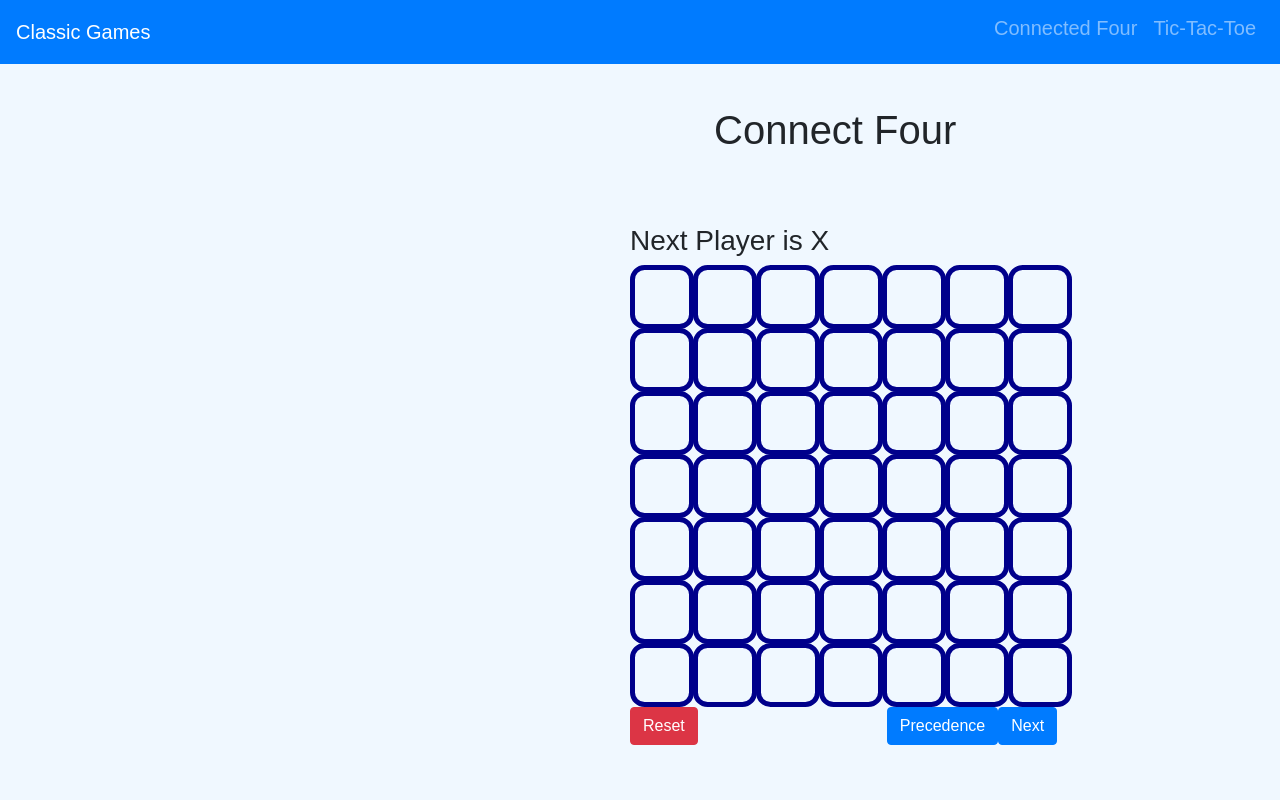
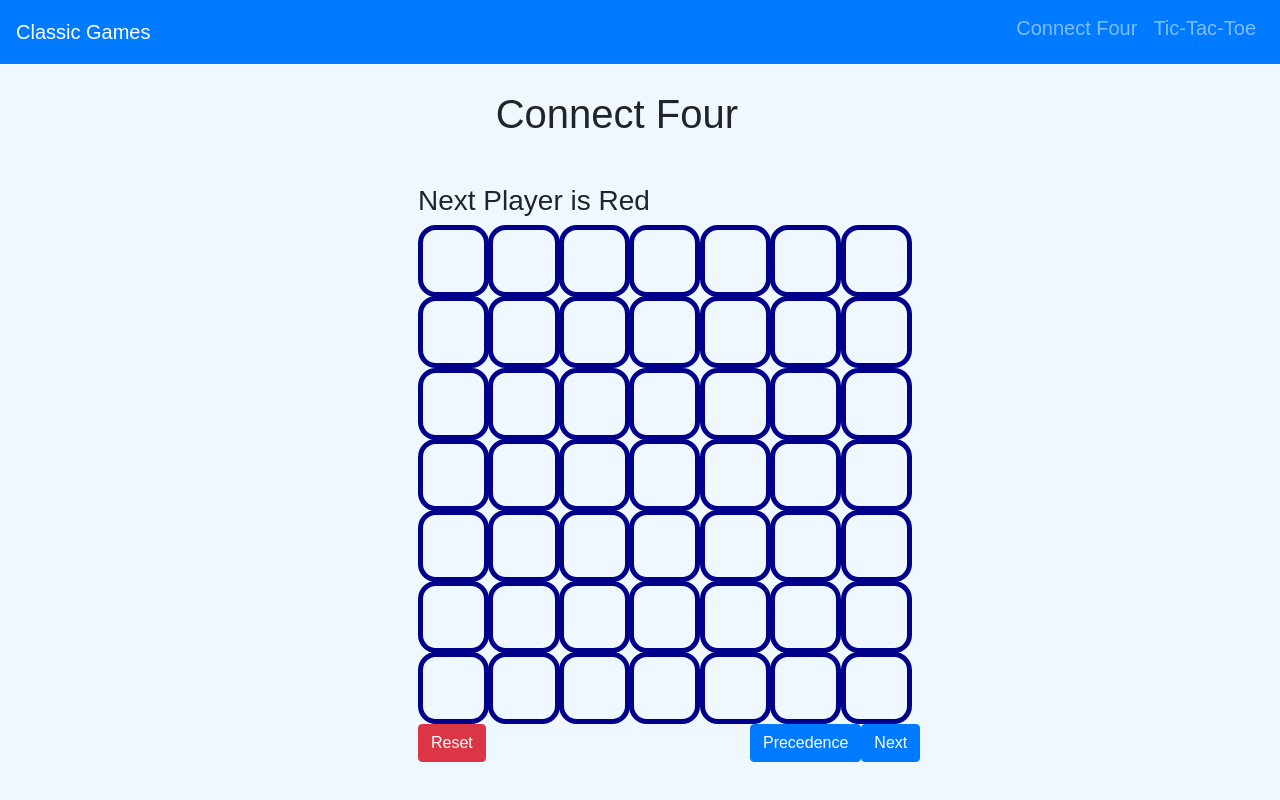
Before and after one commit to simCecca/ClassicGames, a React (Create React App) app: page /#/ConnectFour in a window 1280 px wide. Built offline with nearby package versions, Linux system fonts and the light colour scheme.

Commit message:
add the home page

```diff
--- a/public/index.html
+++ b/public/index.html
@@ -23,7 +23,7 @@
       Learn how to configure a non-root public URL by running `npm run build`.
     -->
     <title>Classic Games</title>
-
+    <meta name="viewport" content="width=device-width, initial-scale=1.0">
     <!--Force browsers to load CSS before showing the page-->
     <div id="loadOverlay" style="background-color:aliceblue; position:absolute; top:0px; left:0px; width:100%; height:100%; z-index:2000;"></div>
   </head>
--- a/src/App.js
+++ b/src/App.js
@@ -1,8 +1,9 @@
 import React, { Component } from 'react';
 import logo from './logo.svg';
 import './style/App.css';
-import PersonalNavbar from './personalNavbar'
-import { HashRouter as Router, Route } from 'react-router-dom';
+import PersonalNavbar from './games/home/personalNavbar'
+import { HashRouter as Router, Route, Switch } from 'react-router-dom';
+import ClassicGames from './games/home/ClassicGames'
 import ConnectFour from './games/connectFour/ConnectFour'
 import TicTacToe from './games/tictactoe/TicTacToe'
 
@@ -10,13 +11,18 @@ import TicTacToe from './games/tictactoe/TicTacToe'
 class App extends Component {
   render() {
     return (
+        <div>
         <Router>
             <div>
                 <PersonalNavbar/>
-                <Route path="/ConnectFour" component={ConnectFour}/>
-                <Route path="/TicTacToe" component={TicTacToe}/>
+                <Switch>
+                    <Route exact path='/' component={ClassicGames}/>
+                    <Route path="/ConnectFour" component={ConnectFour}/>
+                    <Route path="/TicTacToe" component={TicTacToe}/>
+                </Switch>
             </div>
         </Router>
+        </div>
     );
   }
 }
--- a/src/games/commonComponents/board.jsx
+++ b/src/games/commonComponents/board.jsx
@@ -4,7 +4,7 @@ import Box from './box'
 class Board extends Component{
 
     renderBox(i){
-        return <Box index = { i } name = { this.props.name } color = { this.props.colors ? this.props.colors[i] : this.props.colors } style = { this.props.style } value = { this.props.boxes[i] } onClick={() => this.props.onClick(i)} winners = { this.props.winners } />;
+        return <Box index = { i } name = { this.props.name } style = { this.props.style } value = { this.props.boxes[i] } onClick={() => this.props.onClick(i)} style = { this.props.style } />;
     }
 
     renderBoard(numberOfBoxes){
--- a/src/games/commonComponents/box.jsx
+++ b/src/games/commonComponents/box.jsx
@@ -3,17 +3,18 @@ import React, { Component } from 'react'
 class Box extends Component{
 
     handleColor(){
-        let style = (this.props.style) ? this.props.style(this.props.index) : {};
-        if(this.props.winners.includes(this.props.index))
-            style = {background : "green"};
+        /*let style = (this.props.style) ? this.props.style(this.props.index) : {};
+        if(this.props.winners.includes(this.props.index)) {
+            style = {color: "green", border: "0.1em solid green"};
+        }
         if(this.props.color !== undefined)
-            style.color = this.props.color;
-        return style;
+            style.background = this.props.color;
+        return style;*/
     }
 
     render(){
         return (
-            <button className={ this.props.name } key = { this.props.index } onClick={ this.props.onClick } style={this.handleColor()}>
+            <button className={ this.props.name } key = { this.props.index } onClick={ this.props.onClick } style={this.props.style(this.props.index)}>
                 { this.props.value }
             </button>
         );
--- a/src/games/connectFour/ConnectFour.css
+++ b/src/games/connectFour/ConnectFour.css
@@ -1,21 +1,21 @@
 .btn-circle {
-    line-height: 1.428571429;
-    border-radius: 0.27em;
+    border-radius: 25%;
 }
 
 .box-connect-four {
-    border: 5px solid darkblue;
+    border: 0.1em solid darkblue;
     float: left;
-    font-size: 54px;
+    font-size: 7vmin;
     font-weight: bold;
-    line-height: 34px;
-    height: 64px;
-    margin-right: -1px;
-    margin-top: -1px;
+    line-height: 3%;
+    height: 9vmin;
+    margin-right: -0.1%;
+    margin-top: -0.1%;
     padding: 0;
     text-align: center;
-    width: 64px;
+    width: 8.9vmin;
     background: transparent;
+
 }
 
 .box-connect-four:focus {
@@ -26,20 +26,14 @@
     background: #ddd;
 }
 
-.game {
-    margin-left: 45em;
-    margin-top: 12em;
+.body-connect-four {
+    margin-left: 30%;
 }
 
-.body {
-    margin-top: 5em;
-}
-
-.pagetitle {
-    margin-left: 6em;
-    margin-top: -9em;
+.page-title-connect-four {
+    margin-left: 37%;
 }
 
 .btn-group-nextprevious {
-    margin-left: 13.5em;
+    margin-left: 34%;
 }
--- a/src/games/connectFour/gameConnectFour.jsx
+++ b/src/games/connectFour/gameConnectFour.jsx
@@ -46,7 +46,7 @@ class GameConnectFour extends Component{
             return;
         }
         if(freePosition != null){
-            boxes[freePosition] = this.state.isXNext ? 'X' : 'O';
+            boxes[freePosition] = this.state.isXNext ? '#d70000' : '#CCCC00';
             colors[freePosition] = this.state.isXNext ? '#d70000' : '#CCCC00';
             this.setState({
                 history: history.concat([{
@@ -81,6 +81,17 @@ class GameConnectFour extends Component{
         }
     }
 
+    handleStyle(id){
+        const history = this.state.history;
+        const current = history[this.state.stepNumber];
+        const winner = gameLogic.calculateWinner(current.boxes);
+        let style = {background: current.colors[id]};
+        if(winner && winner[1].includes(id))
+            style.border = "0.1em solid green";
+        return style;
+
+    }
+
     render(){
 
         let boxWinners = [-1,-1];
@@ -90,28 +101,28 @@ class GameConnectFour extends Component{
         const winner = gameLogic.calculateWinner(current.boxes);
         let type;
         if(winner){
-            type = winner[0];
+            type = winner[0] === '#d70000' ? 'Red' : 'Yellow';
             boxWinners = winner[1];
         }
-        const status = winner ? 'The winner is ' + type : 'Next Player is ' + (this.state.isXNext ? 'X' : 'O');
+        const status = winner ? 'The winner is ' + type : 'Next Player is ' + (this.state.isXNext ? 'Red' : 'Yellow');
         return (
-            <div className="game">
-                <div className="pagetitle">
+            <main role="main" className="container">
+                <div className="page-title-connect-four">
                     <h1>
                         Connect Four
                     </h1>
                 </div>
-                <div className="body">
+                <div className="body-connect-four">
                     <div className="status">
                         <div><h3>{ status }</h3></div>
                     </div>
                     <Board
                         name = "box-connect-four btn-circle"
-                        colors = { current.colors }
                         boardSize = { this.state.boardSize }
-                        boxes = { current.boxes }
+                        boxes = { "" }
                         onClick = { (i) => this.handleClick(i) }
-                        winners = { boxWinners }/>
+                        style = { (i) => this.handleStyle(i)}
+                    />
                     <div className="btn-toolbar" role="toolbar" aria-label="Toolbar with button groups">
                         <div className="btn-group-reset" role="group" aria-label="First group">
                             <button  onClick={ () => this.reset() } className="btn btn-danger">Reset</button>
@@ -122,7 +133,7 @@ class GameConnectFour extends Component{
                         </div>
                     </div>
                 </div>
-            </div>
+            </main>
         );
     }
 }
--- /dev/null
+++ b/src/games/home/ClassicGames.css
@@ -0,0 +1,18 @@
+.bd-placeholder-img {
+    font-size: 1.125rem;
+    text-anchor: middle;
+    -webkit-user-select: none;
+    -moz-user-select: none;
+    -ms-user-select: none;
+    user-select: none;
+}
+
+@media (min-width: 768px) {
+    .bd-placeholder-img-lg {
+        font-size: 3.5rem;
+    }
+}
+
+.first-home-row {
+    margin-top: 20%;
+}
--- /dev/null
+++ b/src/games/home/ClassicGames.js
@@ -0,0 +1,25 @@
+import React, { Component } from 'react'
+import GameColumn from './gameColumn'
+import './ClassicGames.css'
+
+class ClassicGames extends Component {
+    render() {
+        return (
+            <main role="main">
+                <div className="album py-5 bg-light">
+                    <div className="container home-container">
+
+                        <div className="row first-home-row">
+                            <GameColumn name = "Connect Four" link = "/ClassicGames/#/ConnectFour" linkImage = "http://simonececcarelli.altervista.org/ClassicGamesImages/connectFour.PNG" description = "This is an implementation of the game Connect Four. The objective of the game is to be the first to form a horizontal, vertical, or diagonal line of four of one's own discs"/>
+                            <GameColumn name = "Snake - Under Construction" link = "#" description = "This is an implementation of the Snake game"/>
+                            <GameColumn name = "Tic-Tac-Toe" link = "/ClassicGames/#/TicTacToe" linkImage = "http://simonececcarelli.altervista.org/ClassicGamesImages/ticTacToe.PNG" description = "This is an implementation of the Tic-Tac-Toe game"/>
+                        </div>
+                    </div>
+                </div>
+
+            </main>
+        );
+    }
+}
+
+export default ClassicGames;
--- /dev/null
+++ b/src/games/home/gameColumn.jsx
@@ -0,0 +1,31 @@
+import React, { Component } from 'react';
+import { OverlayTrigger, Tooltip } from 'react-bootstrap';
+
+class GameColumn extends Component {
+    render() {
+        return (
+            <div className="col-md-4">
+                <div className="card mb-4 shadow-sm">
+                    <OverlayTrigger
+                        overlay={
+                            <Tooltip id={`tooltip-bottom`}>
+                                <p className="card-text">{ this.props.description }</p>
+                            </Tooltip>
+                        }>
+                        <a href= { this.props.link }>
+                            <svg className="bd-placeholder-img card-img-top" width="100%" height="225"
+                                 xmlns="http://www.w3.org/2000/svg" preserveAspectRatio="xMidYMid slice"
+                                 focusable="false" role="img" aria-label="Placeholder: Thumbnail">
+                                <rect width="100%" height="100%" fill="aliceblue"/>
+                                <image href= { this.props.linkImage } height="100%" width="100%"/>
+                            </svg>
+                        </a>
+                    </OverlayTrigger>
+                    <h3>{ this.props.name }</h3>
+                </div>
+            </div>
+        );
+    }
+}
+
+export default GameColumn;
--- a/src/personalNavbar.jsx
+++ b/src/games/home/personalNavbar.jsx
@@ -5,16 +5,16 @@ class PersonalNavbar extends Component {
     render() {
         return (
             <Navbar collapseOnSelect expand="lg" bg="primary" variant="dark">
-                <Navbar.Brand href="/ClassicGames/#">Classic Games</Navbar.Brand>
+                <Navbar.Brand href="/ClassicGames/#/">Classic Games</Navbar.Brand>
                 <Navbar.Toggle aria-controls="responsive-navbar-nav" />
                 <Navbar.Collapse id="responsive-navbar-nav">
                     <Nav className="mr-auto"/>
                     <Nav className="justify-content-end" activeKey="/Home" >
                             <Nav.Item>
-                                <Nav.Link eventKey="link-1" href="#/ConnectFour"><h5>Connected Four</h5></Nav.Link>
+                                <Nav.Link eventKey="link-1" href="/ClassicGames/#/ConnectFour"><h5>Connect Four</h5></Nav.Link>
                             </Nav.Item>
                             <Nav.Item>
-                                <Nav.Link eventKey="link-2" href="#/TicTacToe"><h5>Tic-Tac-Toe</h5></Nav.Link>
+                                <Nav.Link eventKey="link-2" href="/ClassicGames/#/TicTacToe"><h5>Tic-Tac-Toe</h5></Nav.Link>
                             </Nav.Item>
                     </Nav>
                 </Navbar.Collapse>
--- a/src/games/tictactoe/TicTacToe.css
+++ b/src/games/tictactoe/TicTacToe.css
@@ -1,5 +1,5 @@
 .status {
-    margin-top: 3em;
+    margin-top: 6%;
 }
 
 .board-row:after {
@@ -23,50 +23,48 @@
     background: transparent;
 }
 
-
-
 .kbd-navigation .box:focus {
     background: #ddd;
 }
 
-.game-tic-tac {
-    margin-top: 10em;
-}
-
 .blackboard {
-    margin-left: -30em;
-    margin-right: 10em;
-    margin-top: -10em;
+    height: 100%;
+    width: 100%;
     background: black;
     border: 10px solid #5b3a29;
 }
 
 .tic-tac-buttons {
-    margin-top: 1.1625em;
-    margin-bottom: 3em;
+    margin-top: 2%;
+    margin-bottom: 5%;
 }
 
 .body-tic-tac {
     color: white;
-    margin-left: 41em;
-    margin-top: 10.5em;
+    margin-left: 37%;
+    margin-top: 10.5%;
     font-family: "Comic Sans MS";
 }
 
 .pagetitle-tic-tac {
-    margin-top: 1em;
-    margin-left: 38em;
+    margin-top: 2%;
+    margin-left: 35%;
     color: white;
     font-family: "Comic Sans MS";
 }
 
-.squarenumber input{
+.square-number input{
     background: transparent;
     color: white;
-    margin-left: 2em;
+    margin-left: 17%;
+    width: 2%;
+    border-top: black;
+    border-left: black;
+    border-right: black;
+    outline: none;
 }
-.squarenumber {
-    margin-left: -2em;
+.square-number {
+    margin-left: 0%;
 }
 
 .personal-outline-danger {
@@ -93,3 +91,7 @@
     outline: none;
     border-style: outset;
 }
+
+.container{
+    margin-top: 2%;
+}
```
Also changed, not shown: src/games/tictactoe/gameTicTacToe.jsx (+15 -9 lines), images/connectFour.PNG (added), images/ticTacToe.PNG (added).
